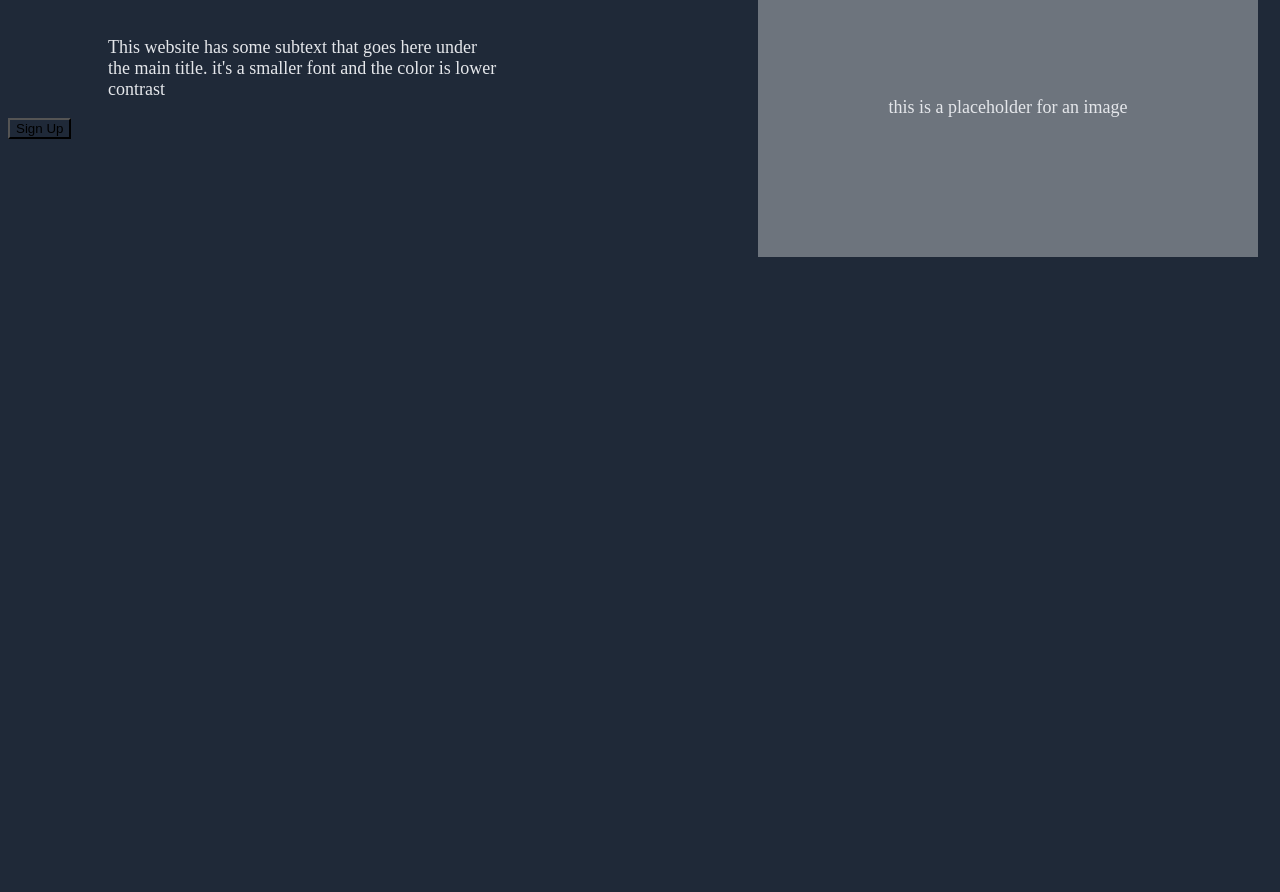
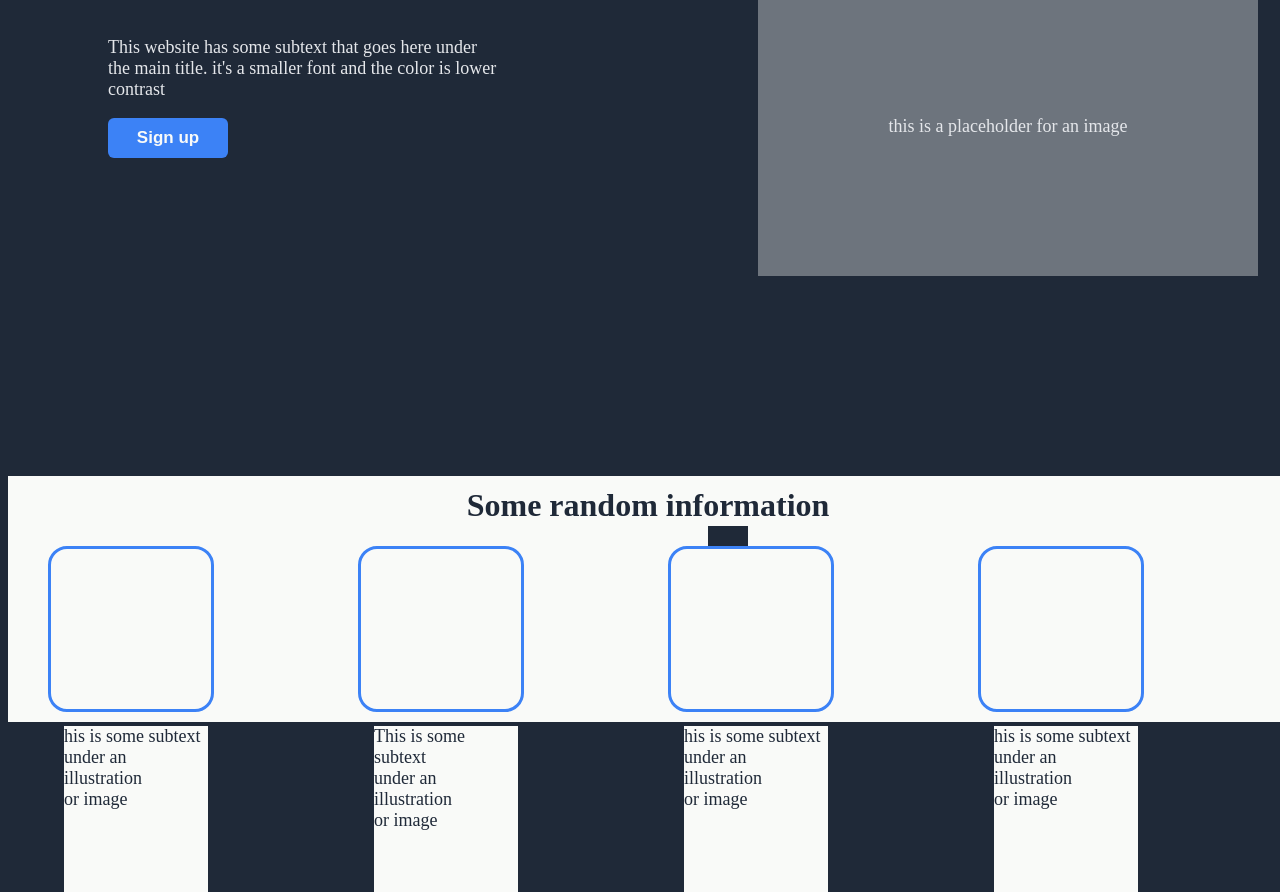
Before and after one commit to MSTRTRPNI/odin_landingpage, a plain HTML site: page index.html in a window 1280 px wide. Shown: the part 233-1125 px from the top of the page. Before the commit the page ends 800 px from the top, so only its background shows below. Drawn offline with Linux system fonts and the light colour scheme.

Commit message:
Made Progress in current project

```diff
--- a/index.html
+++ b/index.html
@@ -3,7 +3,7 @@
     <head>
         <meta charset="utf-8">
         <meta http-equiv="X-UA-Compatible" content="IE=edge">
-        <title></title>
+        <title>Landing Page</title>
         <meta name="description" content="">
         <meta name="viewport" content="width=device-width, initial-scale=1">
         <link rel="stylesheet" href="styles.css">
@@ -17,12 +17,24 @@
         </ul>
         <h2>This website is<br> awesome</h2>
         <p>This website has some subtext that goes here under<br> the main title. it's a smaller font and the color is lower<br> contrast</p>
-            <input type="button" value="Sign Up" />
+            <form action="#">
+                <button type="submit">Sign up</button>
+            </form>
             <div class="placeholder">
                 <p class="placeholderimg">this is a placeholder for an image</p>
             </div>
     </header>
     <body>
-
+        <div class="bodyheader1">
+        <h1 class="bodyheader">Some random information</h1>
+        <ul>
+            <div class="centeritems">
+            <span class="fone"></span><li>his is some subtext<br>under an illustration<br>or image</li>
+            <span class="ftwo"></span><li>This is some subtext<br>under an illustration<br>or image</li>
+            <span class="fthree"></span><li>his is some subtext<br>under an illustration<br>or image</li>
+            <span class="ffour"></span><li>his is some subtext<br>under an illustration<br>or image</li>
+        </div>
+    </div>
+        </ul>
     </body>
 </html>
--- a/styles.css
+++ b/styles.css
@@ -1,5 +1,9 @@
 * {
     background-color: #1F2938;
+}
+body, .bodyheader, .bodyheader1 {
+    width: 100%;
+    background-color: #F9FaF8;
 }
 .headerlogo {
     color: #F9FaF8;
@@ -16,6 +20,7 @@ a {
     text-decoration: none;
 }
 ul {
+    list-style: none;
     display: flex;
     position: relative;
     left: 700px;
@@ -50,3 +55,47 @@ p {
     text-align: center;
     line-height: 300px;
 }
+button {
+    background-color: #3C82F6;
+    color: #F9FaF8;
+    font-size: 17px;
+    font-weight: bold;
+    border: none;
+    border-radius: 6px;
+    padding: 10px;
+    width: 120px;
+    position: relative;
+    left: 100px;
+    cursor: pointer;
+}
+.bodyheader {
+    color: #1F2938;
+    display: flex;
+    justify-content: center;
+    position: relative;
+    bottom: 10px;
+}
+.centeritems {
+    background-color: #F9FaF8;
+    display: flex;
+    justify-content: center;
+}
+span {
+    background-color: #F9FaF8;
+    border: 3px solid #3C82F6;
+    border-radius: 19px;
+    padding: 80px;
+    position: relative;
+    right: 700px;
+    top: 20px;
+
+}
+div > li {
+    background-color: #F9FaF8;
+    flex: 1.2;
+    color: #1F2938;
+    font-size: 18px;
+    position: relative;
+    right: 850px;
+    top: 200px;
+}
```
